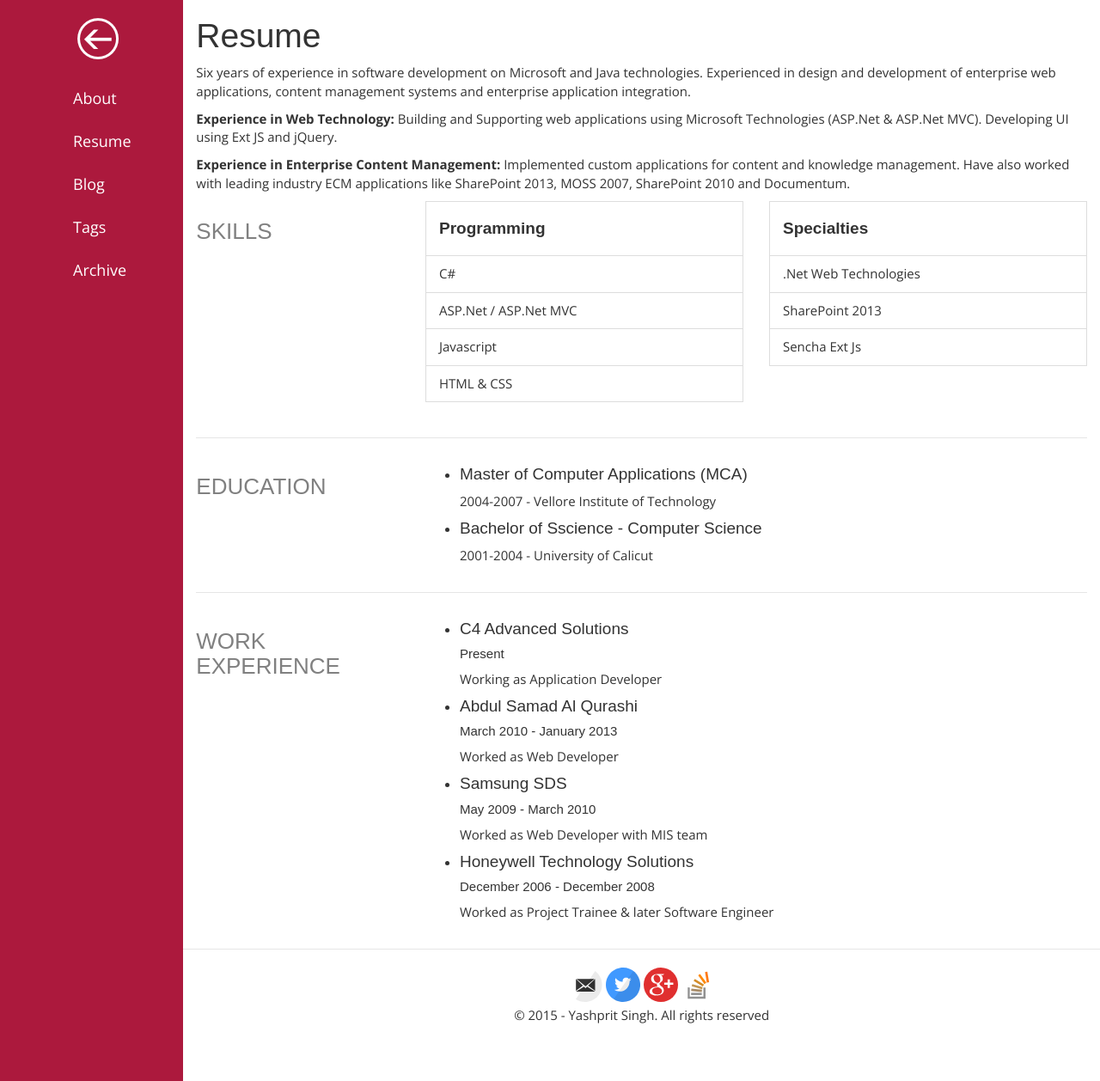
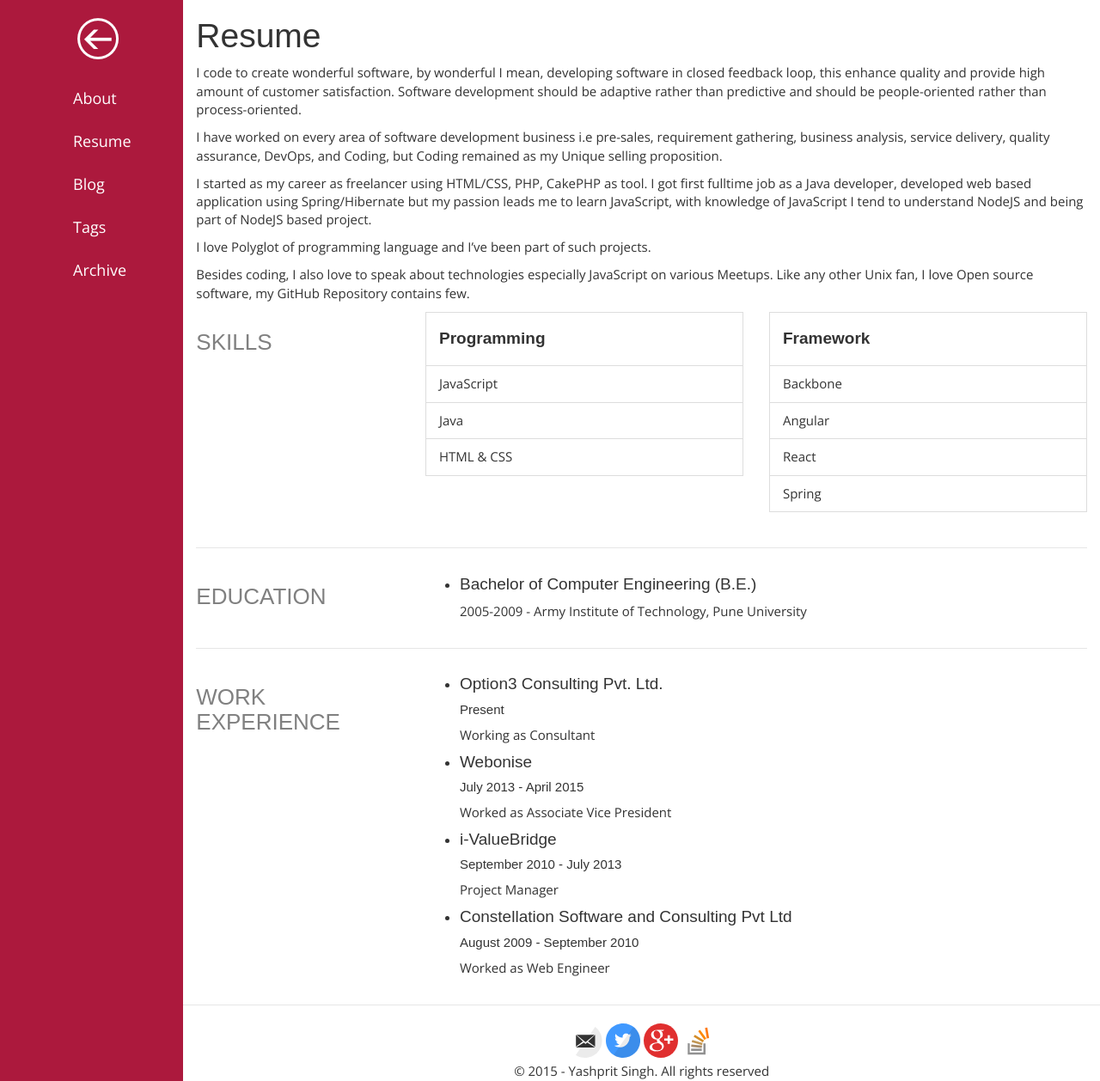
Before and after one commit to yashprit/yashprit.github.io, a Jekyll site: the page built from resume/index.md, in a window 1280 px wide and 1258 px high. Shown: the whole window at 86% size. Built offline with Jekyll 4.4.1, drawn with Linux system fonts in a browser that asks for light colours; some web fonts are replaced.

Commit message:
added resume

```diff
--- a/resume/index.md
+++ b/resume/index.md
@@ -1,16 +1,18 @@
 ---
 layout: page
 title: Resume
-description: Resume of Abdel Raoof
+description: Resume of Yashprit Singh
 theme: red
 ---
-Six years of experience in software development on Microsoft and Java technologies. Experienced in design and development of enterprise web applications, content management systems and enterprise application integration.
+I code to create wonderful software, by wonderful I mean, developing software in closed feedback loop, this enhance quality and provide high amount of customer satisfaction. Software development should be adaptive rather than predictive and should be people-oriented rather than process-oriented.
 
-**Experience in Web Technology:**
-Building and Supporting web applications using Microsoft Technologies (ASP.Net & ASP.Net MVC). Developing UI using Ext JS and jQuery.
+I have worked on every area of software development business i.e pre-sales, requirement gathering, business analysis, service delivery, quality assurance, DevOps, and Coding, but Coding remained as my Unique selling proposition.
 
-**Experience in Enterprise Content Management:**
-Implemented custom applications for content and knowledge management. Have also worked with leading industry ECM applications like SharePoint 2013, MOSS 2007, SharePoint 2010 and Documentum.
+I started as my career as freelancer using HTML/CSS, PHP, CakePHP as tool. I got first fulltime job as a Java developer, developed web based application using Spring/Hibernate but my passion leads me to learn JavaScript, with knowledge of JavaScript I tend to understand NodeJS and being part of NodeJS based project.
+
+I love Polyglot of programming language and I've been part of such projects.
+
+Besides coding, I also love to speak about technologies especially JavaScript on various Meetups. Like any other Unix fan, I love Open source software, my GitHub Repository contains few.
 
 <!-- Skills -->
 <section class="row">
@@ -22,18 +24,18 @@
 			<div class="col-md-6">
 				<ul class="list-group">
 					<li class="list-group-item active"><h4><strong>Programming</strong></h4></li>
-					<li class="list-group-item">C#</li>
-					<li class="list-group-item">ASP.Net / ASP.Net MVC</li>
-					<li class="list-group-item">Javascript</li>
+					<li class="list-group-item">JavaScript</li>
+					<li class="list-group-item">Java</li>
 					<li class="list-group-item">HTML & CSS</li>
 				</ul>
 			</div>
 			<div class="col-md-6">
 				<ul class="list-group">
-					<li class="list-group-item active"><h4><strong>Specialties</strong></h4></li>
-					<li class="list-group-item">.Net Web Technologies</li>
-					<li class="list-group-item">SharePoint 2013</li>
-					<li class="list-group-item">Sencha Ext Js</li>
+					<li class="list-group-item active"><h4><strong>Framework</strong></h4></li>
+					<li class="list-group-item">Backbone</li>
+					<li class="list-group-item">Angular</li>
+          <li class="list-group-item">React</li>
+					<li class="list-group-item">Spring</li>
 				</ul>
 			</div>
 		</div>
@@ -48,12 +50,8 @@
 	<div class="col-md-9">
 		<ul>
 			<li>
-				<h4>Master of Computer Applications (MCA)</h4>
-				<p>2004-2007 - Vellore Institute of Technology</p>
-			</li>
-			<li>
-				<h4>Bachelor of Sscience - Computer Science</h4>
-				<p>2001-2004 - University of Calicut</p>
+				<h4>Bachelor of Computer Engineering (B.E.)</h4>
+				<p>2005-2009 - Army Institute of Technology, Pune University</p>
 			</li>
 		</ul>
 	</div>
@@ -67,24 +65,24 @@
 	<div class="col-md-9">
 		<ul>
 			<li>
-				<h4>C4 Advanced Solutions</h4>
+				<h4>Option3 Consulting Pvt. Ltd.</h4>
 				<h5>Present</h5>
-				<p>Working as Application Developer</p>
+				<p>Working as Consultant</p>
 			</li>
 			<li>
-				<h4>Abdul Samad Al Qurashi</h4>
-				<h5>March 2010 - January 2013</h5>
-				<p>Worked as Web Developer</p>
+				<h4>Webonise</h4>
+				<h5>July 2013 - April 2015</h5>
+				<p>Worked as Associate Vice President</p>
 			</li>
 			<li>
-				<h4>Samsung SDS</h4>
-				<h5>May 2009 - March 2010</h5>
-				<p>Worked as Web Developer with MIS team</p>
+				<h4>i-ValueBridge</h4>
+				<h5>September 2010 - July 2013</h5>
+				<p>Project Manager</p>
 			</li>
 			<li>
-				<h4>Honeywell Technology Solutions</h4>
-				<h5>December 2006 - December 2008</h5>
-				<p>Worked as Project Trainee & later Software Engineer</p>
+				<h4>Constellation Software and Consulting Pvt Ltd</h4>
+				<h5>August 2009 - September 2010</h5>
+				<p>Worked as Web Engineer</p>
 			</li>
 		</ul>
 	</div>
```
Also changed, not shown: _layouts/blog.html (added, +47 -0 lines).
